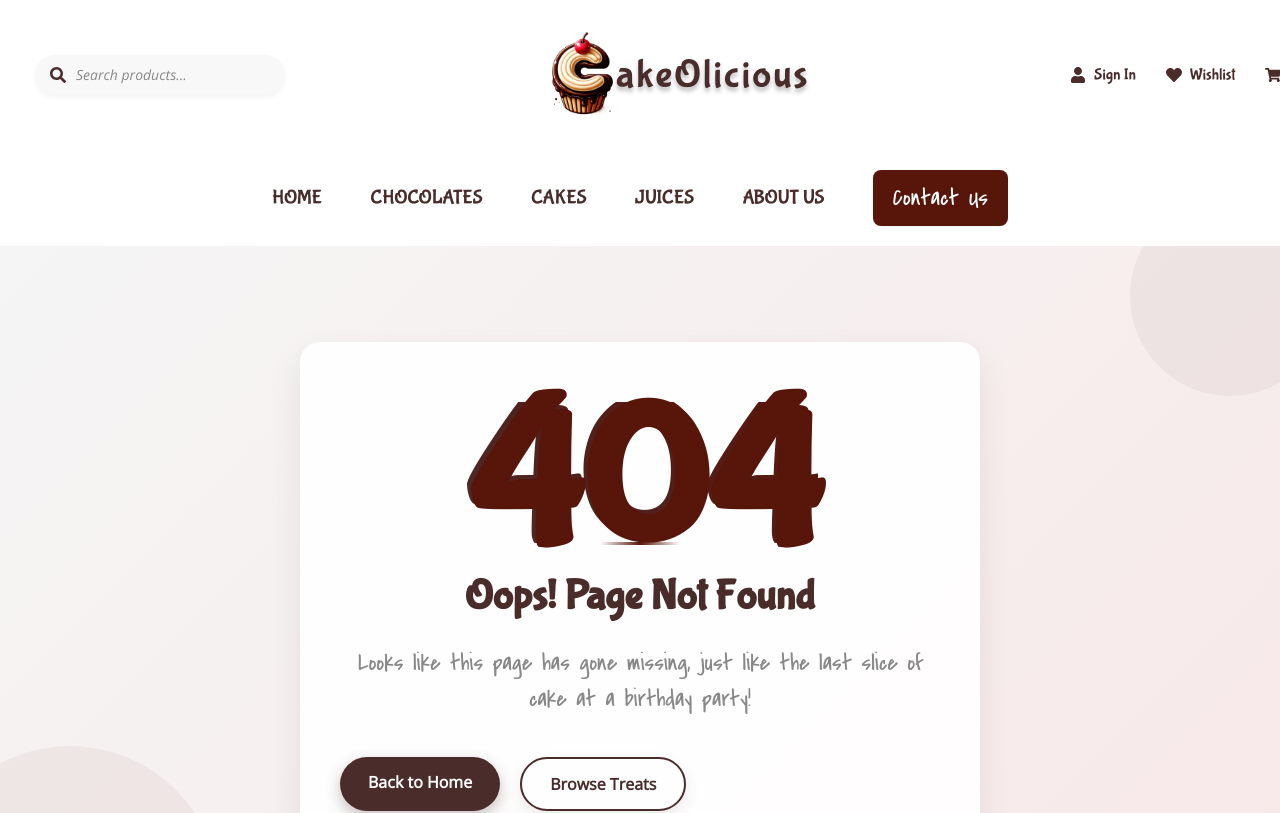
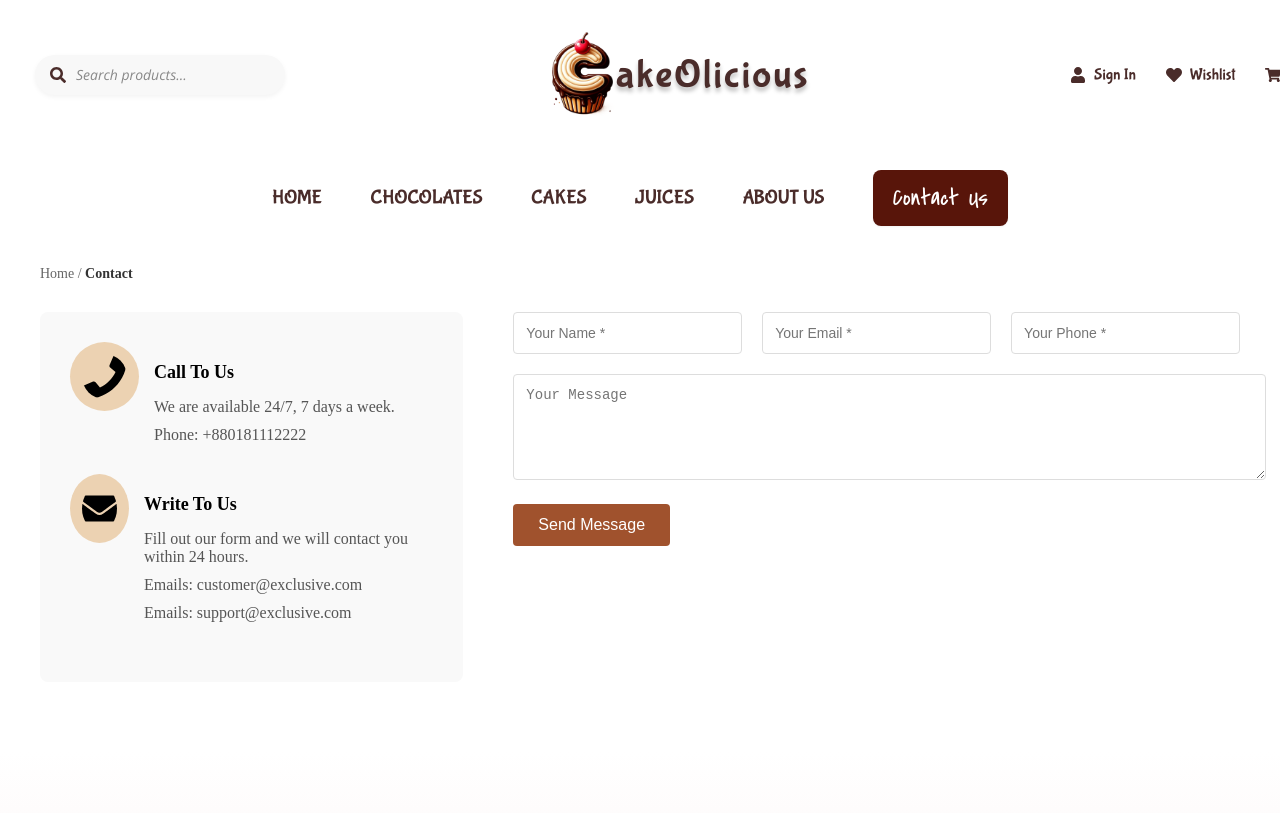
Before and after one commit to Mahmoud-Elqalini/CakeOlicious_New, a React (Vite) app in the folder Front-end/: page /contact in a window 1280 px wide. Shown: the top 813 px of the page. Built offline with nearby package versions, Linux system fonts and the light colour scheme.

Commit message:
MOD contact.jsx

```diff
--- a/Front-end/src/App.jsx
+++ b/Front-end/src/App.jsx
@@ -15,6 +15,7 @@ const Account = lazy(() => import('./Pages/Account/Account'))
 import ProtectedRoute from './Components/ProtectedRoute/ProtectedRoute'
 import ErrorBoundary from './Components/ErrorBoundary/ErrorBoundary'
 import AdminUsers from './Pages/Admin/Users/AdminUsers'
+import ContactUs from './Components/ContactUs/ContactUs'
 
 function App() {
   const [message, setMessage] = useState('');
@@ -45,6 +46,7 @@ function App() {
     <Router>
       <ErrorBoundary>
         <Routes>
+
 
           <Route
             path="/admin/dashboard"
@@ -109,6 +111,14 @@ function App() {
           } />
 
           {}
+          <Route path="/contact" element={
+            <Layout>
+            <Suspense fallback ={<div className="loading-spinner">Loading...</div>}>
+              <ContactUs/>
+
+              </Suspense>
+            </Layout>
+          } />
           <Route path="*" element={
             <Layout>
               <Suspense fallback={<div className="loading-spinner">Loading...</div>}>
--- /dev/null
+++ b/Front-end/src/Components/ContactUs/ContactUs.css
@@ -0,0 +1,114 @@
+/* ContactUs.css */
+.contact-container {
+  max-width: 1200px;
+  margin: 0 auto;
+  padding: 20px;
+}
+
+.breadcrumb {
+  color: #666;
+  margin-bottom: 30px;
+  font-size: 14px;
+}
+.breadcrumb-contact {
+  font-weight: bold;
+  color: #333; /* أو أي لون أغمق يناسب تصميمك */
+}
+
+
+.contact-sections {
+  display: flex;
+  gap: 50px;
+}
+
+.contact-info {
+  flex: 1;
+  background: #f9f9f9;
+  padding: 30px;
+  border-radius: 8px;
+}
+
+.contact-info h2 {
+  margin-top: 20px;
+  margin-bottom: 15px;
+  font-size: 18px;
+}
+
+.contact-info p {
+  margin: 10px 0;
+  color: #555;
+}
+
+.contact-form {
+  flex: 2;
+}
+
+.form-row {
+  display: flex;
+  gap: 20px;
+  margin-bottom: 20px;
+}
+
+.form-row input {
+  flex: 1;
+  padding: 12px;
+  border: 1px solid #ddd;
+  border-radius: 4px;
+  font-size: 14px;
+}
+
+textarea {
+  width: 100%;
+  padding: 12px;
+  border: 1px solid #ddd;
+  border-radius: 4px;
+  font-size: 14px;
+  margin-bottom: 20px;
+  resize: vertical;
+}
+
+.send-button {
+  background-color: #A0522D;
+  color: white;
+  padding: 12px 25px;
+  border: none;
+  border-radius: 4px;
+  cursor: pointer;
+  font-size: 16px;
+  transition: background-color 0.3s;
+}
+
+.send-button:hover {
+  background-color: #0056b3;
+}
+
+/* تصميم متجاوب للهواتف */
+@media (max-width: 768px) {
+  .contact-sections {
+    flex-direction: column;
+  }
+
+  .form-row {
+    flex-direction: column;
+    gap: 15px;
+  }
+}
+.contact-item {
+  display: flex;
+  align-items: flex-start; /* بدل align-items: center */
+  gap: 15px;
+  margin-bottom: 20px;
+}
+
+.contact-icon {
+  font-size: 20px;
+  background-color: #ECD2B2; /* لون بيج مشابه للصورة */
+  color: #000;
+  border-radius: 50%;
+  padding: 12px;
+  display: flex;
+  align-items: center;
+  justify-content: center;
+  width: 45px;
+  height: 45px;
+}
--- /dev/null
+++ b/Front-end/src/Components/ContactUs/ContactUs.jsx
@@ -0,0 +1,63 @@
+import React from 'react';
+import './ContactUs.css'; // سننشئ هذا الملف لاحقًا
+import { FaPhone, FaEnvelope } from 'react-icons/fa';
+
+const ContactUs = () => {
+  const handleSubmit = (e) => {
+    e.preventDefault();
+    // هنا يمكنك إضافة منطق إرسال النموذج
+    alert('تم إرسال رسالتك بنجاح!');
+  };
+
+  return (
+    <div className="contact-container">
+      <div className="breadcrumb">
+  Home / <span className="breadcrumb-contact">Contact</span>
+</div>
+
+
+
+
+      <div className="contact-sections">
+        {/* قسم معلومات الاتصال */}
+        <div className="contact-info">
+          <div className="contact-item">
+            <FaPhone className="contact-icon" />
+            <div>
+              <h2>Call To Us</h2>
+              <p>We are available 24/7, 7 days a week.</p>
+              <p>Phone: +880181112222</p>
+            </div>
+          </div>
+
+          <div className="contact-item">
+            <FaEnvelope className="contact-icon" />
+            <div>
+              <h2>Write To Us</h2>
+              <p>Fill out our form and we will contact you within 24 hours.</p>
+              <p>Emails: customer@exclusive.com</p>
+              <p>Emails: support@exclusive.com</p>
+            </div>
+          </div>
+        </div>
+
+        {/* قسم نموذج الاتصال */}
+        <div className="contact-form">
+          <form onSubmit={handleSubmit}>
+            <div className="form-row">
+              <input type="text" placeholder="Your Name *" required />
+              <input type="email" placeholder="Your Email *" required />
+              <input type="tel" placeholder="Your Phone *" required />
+            </div>
+
+            <textarea placeholder="Your Message" rows="5" required></textarea>
+
+            <button type="submit" className="send-button">Send Message</button>
+          </form>
+        </div>
+      </div>
+    </div>
+  );
+};
+
+export default ContactUs;
```
